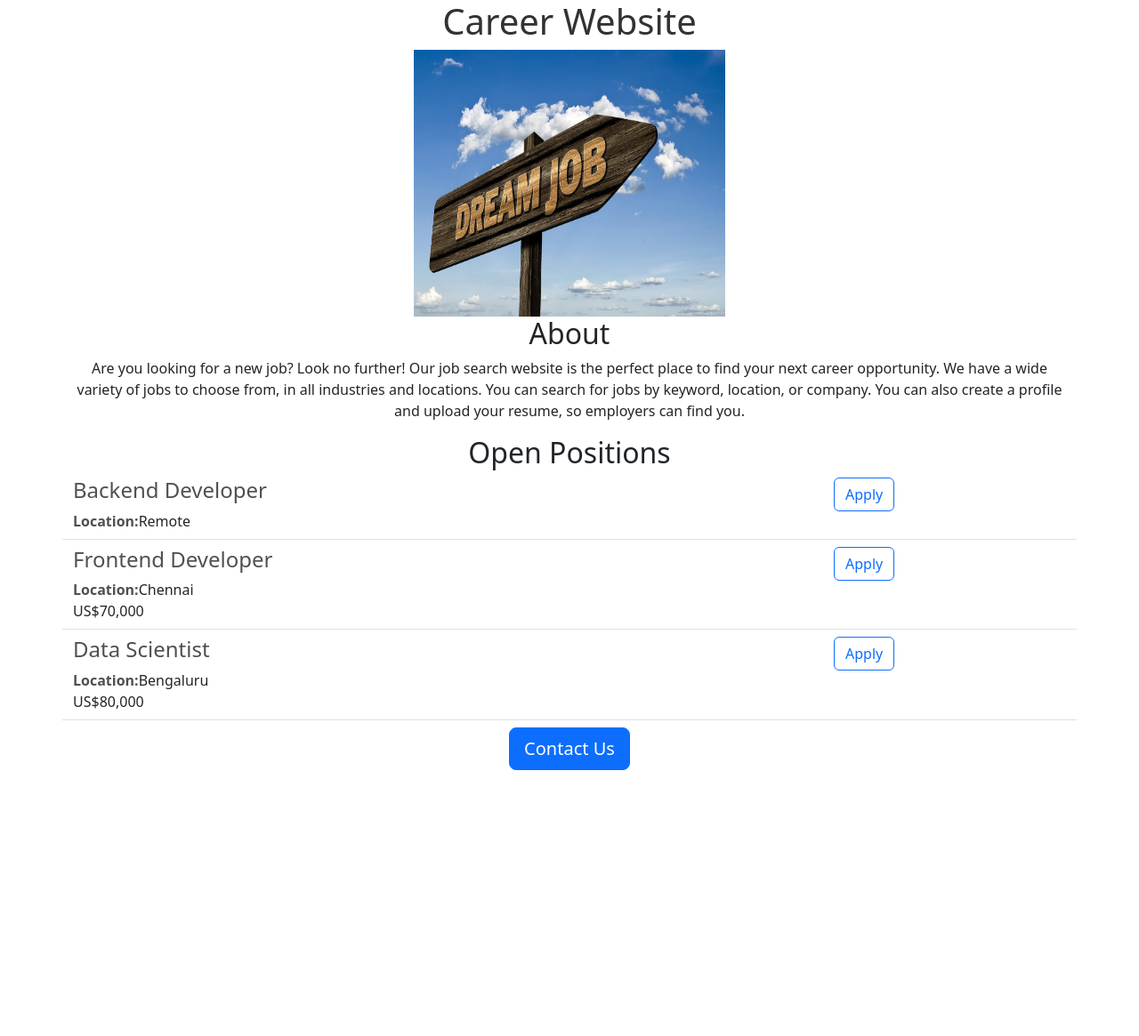
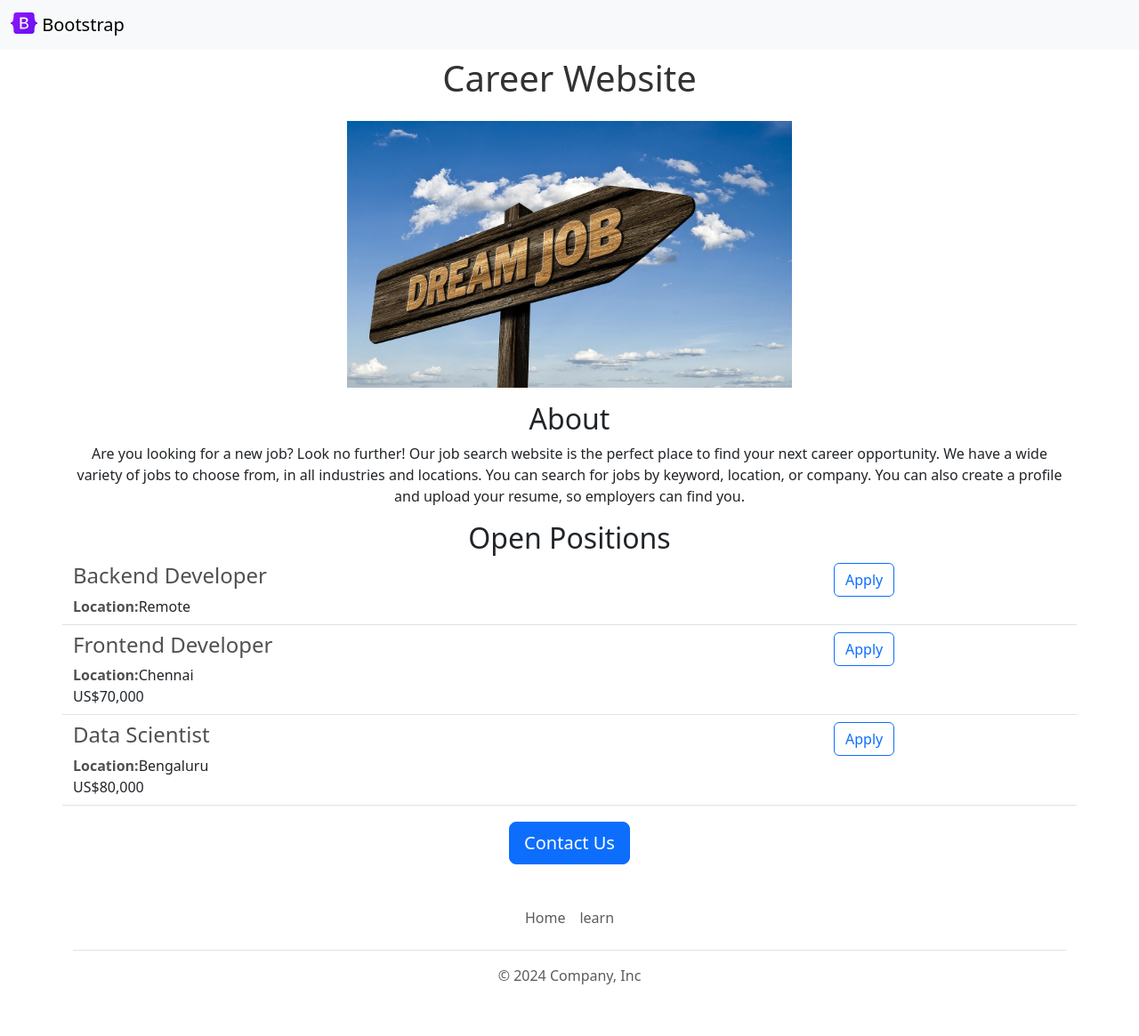
Before and after one commit to iamshubhamk/Career_Website, a Flask app: page / in a window 1280 px wide. Shown: the whole page at 89% size. Before the commit the page ends 866 px from the top, so only its background shows below. Run offline with Flask 3, Linux system fonts and the light colour scheme.

Commit message:
added navigation and footers

```diff
--- /dev/null
+++ b/templates/footer.html
@@ -0,0 +1,9 @@
+<div class="container">
+  <footer class="py-3 my-4">
+    <ul class="nav justify-content-center border-bottom pb-3 mb-3">
+      <li class="nav-item"><a href="http://www.naukri.com/" class="nav-link px-2 text-body-secondary">Home</a></li>
+      <li class="nav-item"><a href="http://www.coursera.com" class="nav-link px-2 text-body-secondary">learn</a></li>
+    </ul>
+    <p class="text-center text-body-secondary">&copy; 2024 Company, Inc</p>
+  </footer>
+</div>
--- a/templates/home.html
+++ b/templates/home.html
@@ -7,10 +7,11 @@
   <link href="https://cdn.jsdelivr.net/npm/bootstrap@5.3.3/dist/css/bootstrap.min.css" rel="stylesheet" integrity="sha384-QWTKZyjpPEjISv5WaRU9OFeRpok6YctnYmDr5pNlyT2bRjXh0JMhjY6hW+ALEwIH" crossorigin="anonymous">
 </head>
 <body>
+  {% include 'nav.html' %}
   <div class="container" style="text-align:center" id="container">
-    <h1 style="color:rgb(50,50,50);">Career Website</h1>
-    <img id="banner" src="static/web_image.jpg", height=300, width=350>
-    <h2>About</h2>
+    <h1 style="color:rgb(50,50,50); margin-top:8px; margin-bottom:16px">Career Website</h1>
+    <img style="margin-top:8px;margin-bottom:8px"id="banner" src="static/web_image.jpg", height=300, width=500>
+    <h2 style="margin-top:8px;margin-bottom:8px">About</h2>
       <p>
         Are you looking for a new job? Look no further! Our job search website is the perfect place to find your next career opportunity. We have a wide variety of jobs to choose from, in all industries and locations. You can search for jobs by keyword, location, or company. You can also create a profile and upload your resume, so employers can find you.
       </p>
@@ -24,7 +25,8 @@
       {%endfor%}
     </div>
       <div class="text-center">
-        <button type="button" class="btn btn-primary btn-lg" >Contact Us</button>
+        <a href = "mailto:hello@example.com?subject=Query%20about%20job%20openings&body=Name%3A%3CYour%20name%3E%0D%0AQuery%3A%3CYour%20query%3E"style="margin-top:10px;" type="button" class="btn btn-primary btn-lg" >Contact Us</a>
       </div>
+  {%include 'footer.html'%}
 </body>
 </html>
--- a/templates/jobitem.html
+++ b/templates/jobitem.html
@@ -13,6 +13,6 @@
 {%endif%}
   </div>
 <div class="col-3">
-<button type="button" class="btn btn-outline-primary">Apply</button>
+<a href="mailto:hello@example.com?subject=Application%20for%20{{job['role']}}%20role&body=Name%3A%3CYour%20name%3E%0D%0AResume%20Link%3A%20%3CYour%20resume%20link%3E%0D%0ALinkedIn%20Profile%3A%20%3CYour%20LinkedIn%20profile%20link%3E" type="button" class="btn btn-outline-primary">Apply</a>
 </div>
 </div>
--- /dev/null
+++ b/templates/nav.html
@@ -0,0 +1,8 @@
+<nav class="navbar bg-body-tertiary">
+  <div class="container-fluid">
+    <a class="navbar-brand" href="#">
+      <img src="./static/logo.svg" alt="Logo" width="30" height="24" class="d-inline-block align-text-top">
+      Bootstrap
+    </a>
+  </div>
+</nav>
```
Also changed, not shown: static/logo.svg (added).
